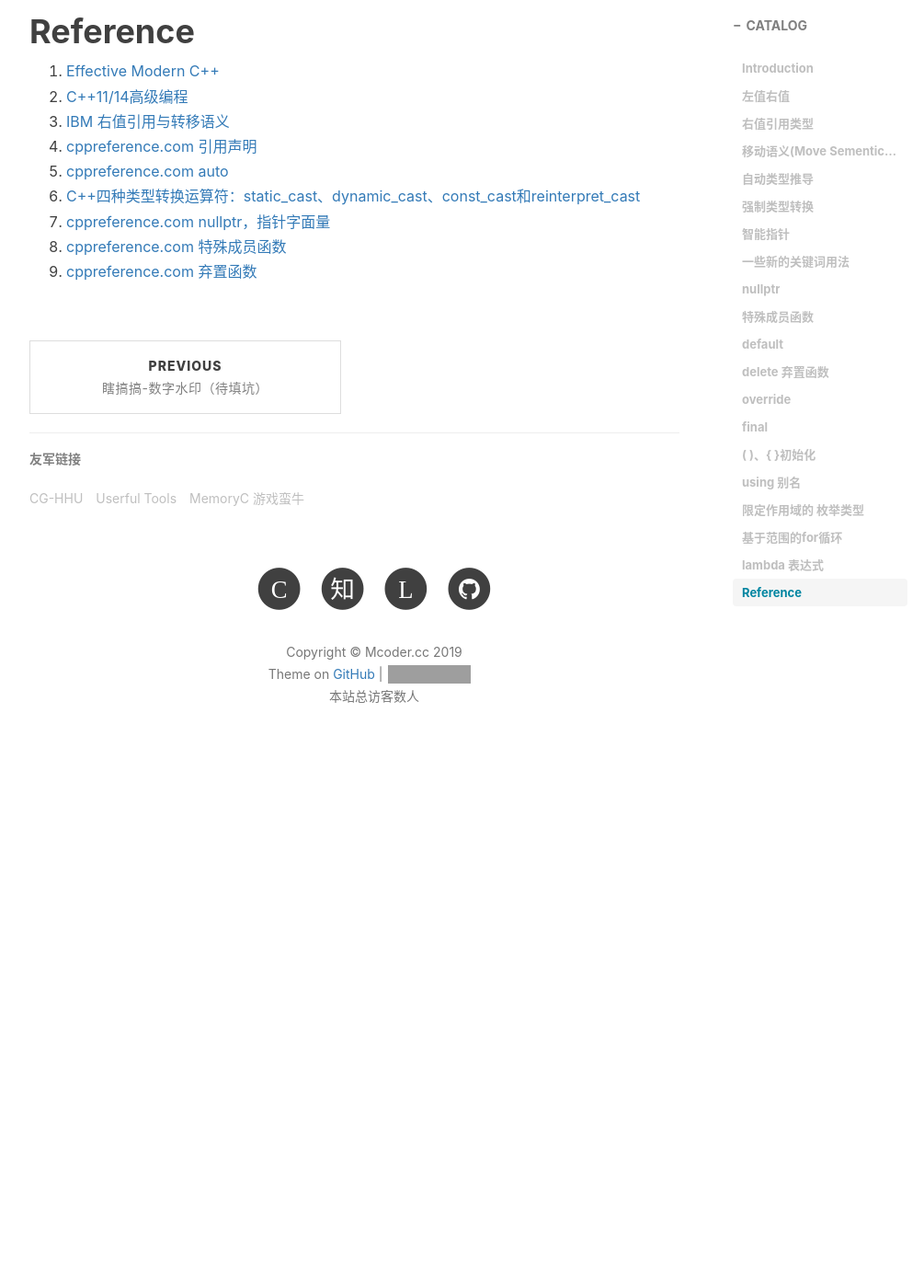
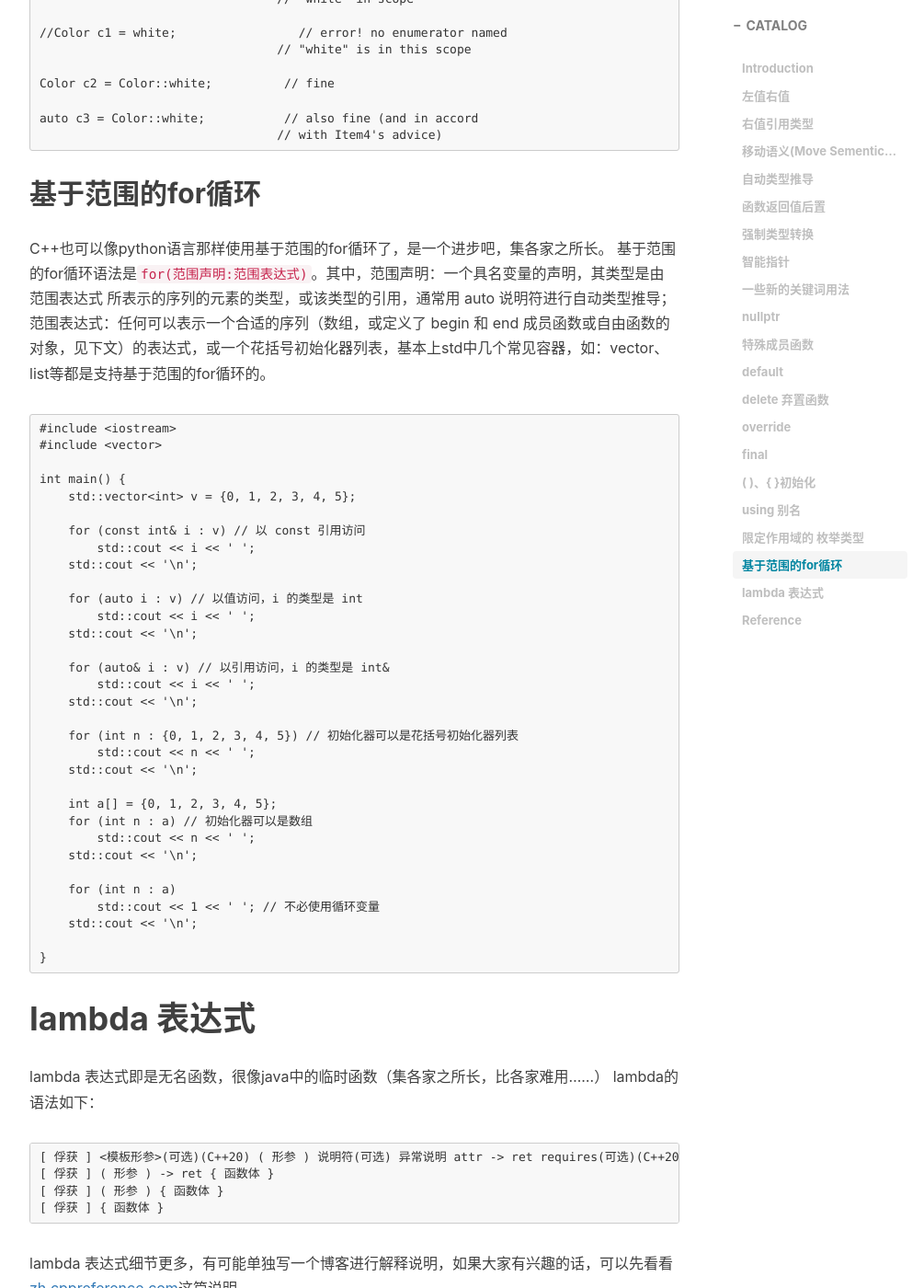
Before and after one commit to mcoder2014/mcoder2014.github.io, a Jekyll site: the page built from _posts/2019-05-10-modern_cpp.md, in a window 1280 px wide and 1400 px high, scrolled down 10416 px. Shown: the whole window at 92% size, without its empty margins (233-1238 px from the left). Built offline with Jekyll 4.4.1, drawn with Linux system fonts in a browser that asks for light colours; nearby versions of some CDN libraries; comment, search, counter and statistics services are not loaded; before the commit the page ends 11277 px from its top, so only the background shows below that; some of the changed text lies outside the part shown; grey boxes are pictures that could not be loaded.

Commit message:
加入基于范围的for循环和lambda表达式

````diff
--- a/_posts/2019-05-10-modern_cpp.md
+++ b/_posts/2019-05-10-modern_cpp.md
@@ -206,6 +206,18 @@ int main()
 }
 ```
 
+## 函数返回值后置
+可以通过这种写法，将函数的返回值申明放在函数声明的最后；`auto function_name( 形参 ) (属性，如 override等) (异常说明，可选) -> 返回值类型`。
+老实说，这种写法让我觉得自己写的不是C++，估计大部分情况我不回去使用这个特性吧。。。
+
+```C++
+// 返回指向 f0 的指针的函数
+auto fp11() -> void(*)(const std::string&)
+{
+    return f0;
+}
+```
+
 ## 强制类型转换
 C++11起已经不建议使用C语言样式的强制类型转换，推荐使用`static_cast、const_cast、reinterpret_cast、dynamic_cast`等方法的类型转换。
 
@@ -312,7 +324,7 @@ public:
 声明某一个虚函数不得被覆盖。
 
 ## ( )、{ }初始化
-有更多的方法初始化一个对象，实例如下：
+有更多的方法初始化一个对象，比如[花括号初始化列表](https://zh.cppreference.com/w/cpp/language/list_initialization)实例如下：
 
 ```C++
 /*
@@ -414,9 +426,54 @@ auto c3 = Color::white;           // also fine (and in accord
 
 
 ## 基于范围的for循环
+C++也可以像python语言那样使用基于范围的for循环了，是一个进步吧，集各家之所长。
+基于范围的for循环语法是`for(范围声明:范围表达式)`。其中，范围声明：一个具名变量的声明，其类型是由 范围表达式 所表示的序列的元素的类型，或该类型的引用，通常用 auto 说明符进行自动类型推导；范围表达式：任何可以表示一个合适的序列（数组，或定义了 begin 和 end 成员函数或自由函数的对象，见下文）的表达式，或一个花括号初始化器列表，基本上std中几个常见容器，如：vector、list等都是支持基于范围的for循环的。
+
+```C++
+#include <iostream>
+#include <vector>
+
+int main() {
+    std::vector<int> v = {0, 1, 2, 3, 4, 5};
+
+    for (const int& i : v) // 以 const 引用访问
+        std::cout << i << ' ';
+    std::cout << '\n';
+
+    for (auto i : v) // 以值访问，i 的类型是 int
+        std::cout << i << ' ';
+    std::cout << '\n';
+
+    for (auto& i : v) // 以引用访问，i 的类型是 int&
+        std::cout << i << ' ';
+    std::cout << '\n';
+
+    for (int n : {0, 1, 2, 3, 4, 5}) // 初始化器可以是花括号初始化器列表
+        std::cout << n << ' ';
+    std::cout << '\n';
+
+    int a[] = {0, 1, 2, 3, 4, 5};
+    for (int n : a) // 初始化器可以是数组
+        std::cout << n << ' ';
+    std::cout << '\n';
+
+    for (int n : a)
+        std::cout << 1 << ' '; // 不必使用循环变量
+    std::cout << '\n';
+
+}
+```
 
 # lambda 表达式
-
+lambda 表达式即是无名函数，很像java中的临时函数（集各家之所长，比各家难用……）
+lambda的语法如下：
+```C++
+[ 俘获 ] <模板形参>(可选)(C++20) ( 形参 ) 说明符(可选) 异常说明 attr -> ret requires(可选)(C++20) { 函数体 }
+[ 俘获 ] ( 形参 ) -> ret { 函数体 }
+[ 俘获 ] ( 形参 ) { 函数体 }
+[ 俘获 ] { 函数体 }
+```
+lambda 表达式细节更多，有可能单独写一个博客进行解释说明，如果大家有兴趣的话，可以先看看[zh.cppreference.com](https://zh.cppreference.com/w/cpp/language/lambda)这篇说明。
 
 # Reference
 1. [Effective Modern C++](https://item.jd.com/12348026.html)
@@ -428,3 +485,6 @@ auto c3 = Color::white;           // also fine (and in accord
 7. [cppreference.com nullptr，指针字面量](https://zh.cppreference.com/w/cpp/language/nullptr)
 8. [cppreference.com 特殊成员函数](https://zh.cppreference.com/w/cpp/language/member_functions#.E7.89.B9.E6.AE.8A.E6.88.90.E5.91.98.E5.87.BD.E6.95.B0)
 9. [cppreference.com 弃置函数](https://zh.cppreference.com/w/cpp/language/function#.E5.BC.83.E7.BD.AE.E5.87.BD.E6.95.B0)
+10. [花括号初始化列表](https://zh.cppreference.com/w/cpp/language/list_initialization)
+11. [基于范围的for循环](https://zh.cppreference.com/w/cpp/language/range-for)
+12. [lambda 表达式](https://zh.cppreference.com/w/cpp/language/lambda)
````
